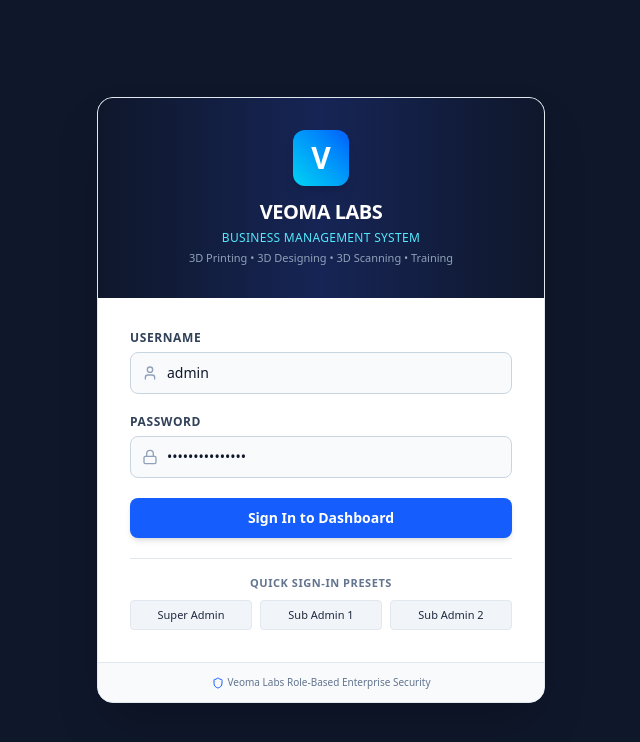
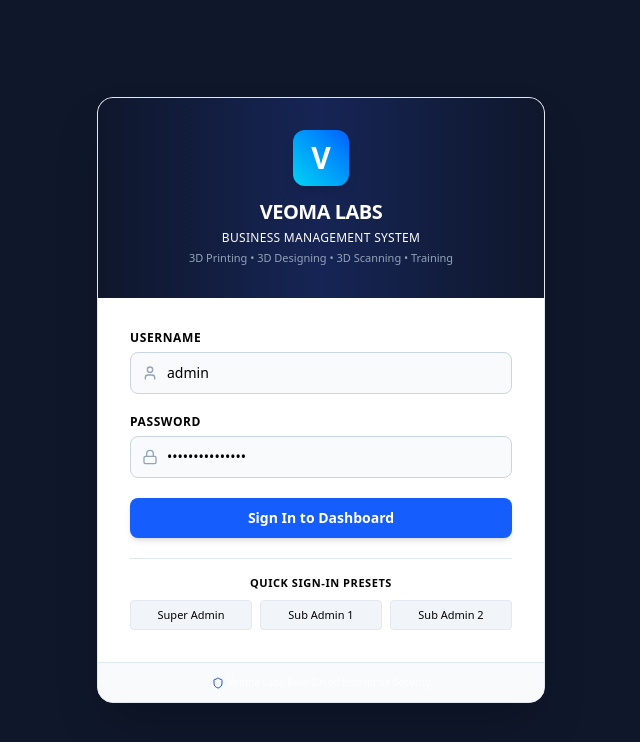
Before and after one commit to NithishKumar31/veoma_labs, a React (Vite) app in the folder frontend/: page / in a window 1280 px wide. Shown: the top 742 px of the page, without its empty margins (319-959 px from the left). Built offline with nearby package versions, Linux system fonts and the light colour scheme.

Commit message:
style: change all application text colors to high-contrast solid black

```diff
--- a/frontend/src/index.css
+++ b/frontend/src/index.css
@@ -3,12 +3,141 @@
 @layer base {
   body {
     background-color: #f8fafc;
-    color: #0f172a;
+    color: #000000;
     font-family: -apple-system, BlinkMacSystemFont, "Segoe UI", Roboto, "Helvetica Neue", Arial, sans-serif;
   }
 }
 
-/* Custom scrollbars and styling */
+/* ==========================================================================
+   FULL TEXT COLOR CHANGE TO SOLID BLACK (HIGH CONTRAST & READABILITY)
+   ========================================================================== */
+
+/* All primary and secondary text in main views, cards, forms, tables */
+main,
+main h1,
+main h2,
+main h3,
+main h4,
+main h5,
+main h6,
+main p,
+main label,
+main th,
+main td,
+main input,
+main select,
+main textarea,
+main strong,
+main b,
+.bg-white,
+.bg-white p,
+.bg-white label,
+.bg-white th,
+.bg-white td,
+.bg-white h1,
+.bg-white h2,
+.bg-white h3,
+.bg-white h4,
+.bg-slate-50 p,
+.bg-slate-50 th,
+.bg-slate-50 td,
+.bg-slate-50 label {
+  color: #000000;
+}
+
+/* Darken all muted gray / slate text to solid crisp black */
+main .text-slate-400,
+main .text-slate-500,
+main .text-slate-600,
+main .text-slate-700,
+main .text-slate-800,
+main .text-slate-900,
+main .text-gray-400,
+main .text-gray-500,
+main .text-gray-600,
+main .text-gray-700,
+.bg-white .text-slate-400,
+.bg-white .text-slate-500,
+.bg-white .text-slate-600,
+.bg-white .text-slate-700,
+.bg-white .text-slate-800,
+.bg-white .text-slate-900 {
+  color: #000000 !important;
+}
+
+/* Make table headers stand out in deep black with bold weight */
+table th,
+thead th {
+  color: #000000 !important;
+  font-weight: 700 !important;
+}
+
+/* Form input text color solid black */
+input,
+select,
+textarea {
+  color: #000000 !important;
+}
+
+/* Preserve intentional colored indicators and financial/status badges */
+.text-emerald-600, .text-emerald-700, .text-emerald-800 { color: #047857 !important; }
+.text-rose-600, .text-rose-700, .text-rose-800 { color: #be123c !important; }
+.text-amber-600, .text-amber-700, .text-amber-800 { color: #b45309 !important; }
+.text-blue-600, .text-blue-700, .text-blue-800 { color: #1d4ed8 !important; }
+.text-indigo-600, .text-indigo-700, .text-indigo-800 { color: #4338ca !important; }
+.text-purple-600, .text-purple-700, .text-purple-800 { color: #6b21a8 !important; }
+.text-cyan-600, .text-cyan-700 { color: #0891b2 !important; }
+
+/* Keep white text on primary action buttons and dark modal headers */
+.text-white,
+.text-white *,
+.bg-blue-600,
+.bg-blue-600 *,
+.bg-blue-700,
+.bg-blue-700 *,
+.bg-slate-900,
+.bg-slate-900 h1,
+.bg-slate-900 h2,
+.bg-slate-900 h3,
+.bg-slate-900 p,
+.bg-slate-900 span,
+.bg-slate-800,
+.bg-slate-800 span,
+.bg-emerald-600,
+.bg-emerald-600 *,
+.bg-rose-600,
+.bg-rose-600 * {
+  color: #ffffff !important;
+}
+
+/* Dark background subtext */
+.bg-slate-900 .text-slate-400,
+.bg-slate-800 .text-slate-400 {
+  color: #94a3b8 !important;
+}
+
+/* Sidebar navigation stays crisp and light on dark background */
+aside {
+  color: #e2e8f0 !important;
+}
+aside * {
+  color: inherit;
+}
+aside .text-white {
+  color: #ffffff !important;
+}
+aside .text-cyan-400 {
+  color: #22d3ee !important;
+}
+aside .text-slate-400 {
+  color: #94a3b8 !important;
+}
+aside button.bg-blue-600,
+aside button.bg-blue-600 span {
+  color: #ffffff !important;
+}
+
+/* Custom scrollbars */
 ::-webkit-scrollbar {
   width: 6px;
   height: 6px;
```
Also changed, not shown: 1 other file (tests, documents, lock files or other folders).
